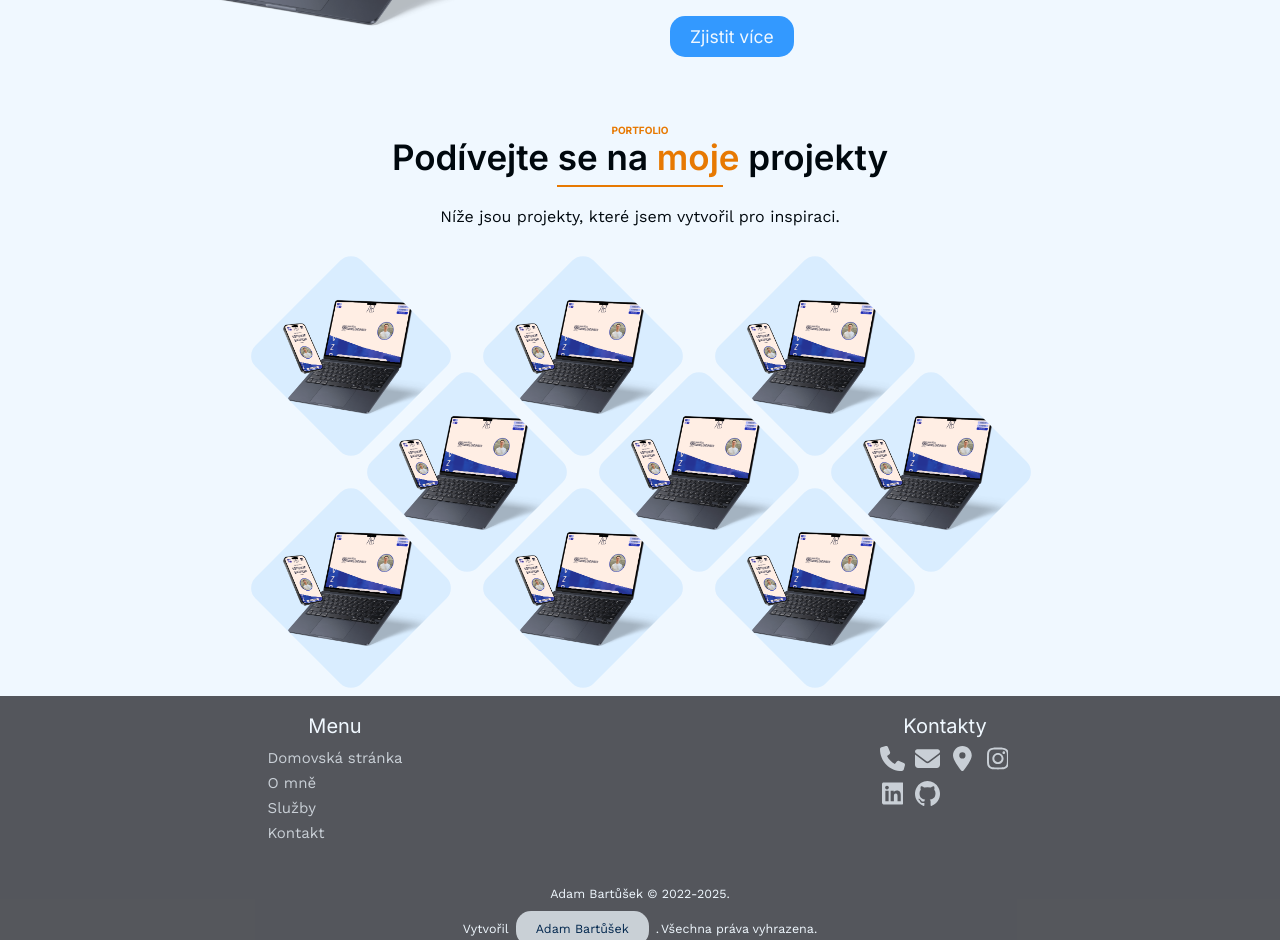
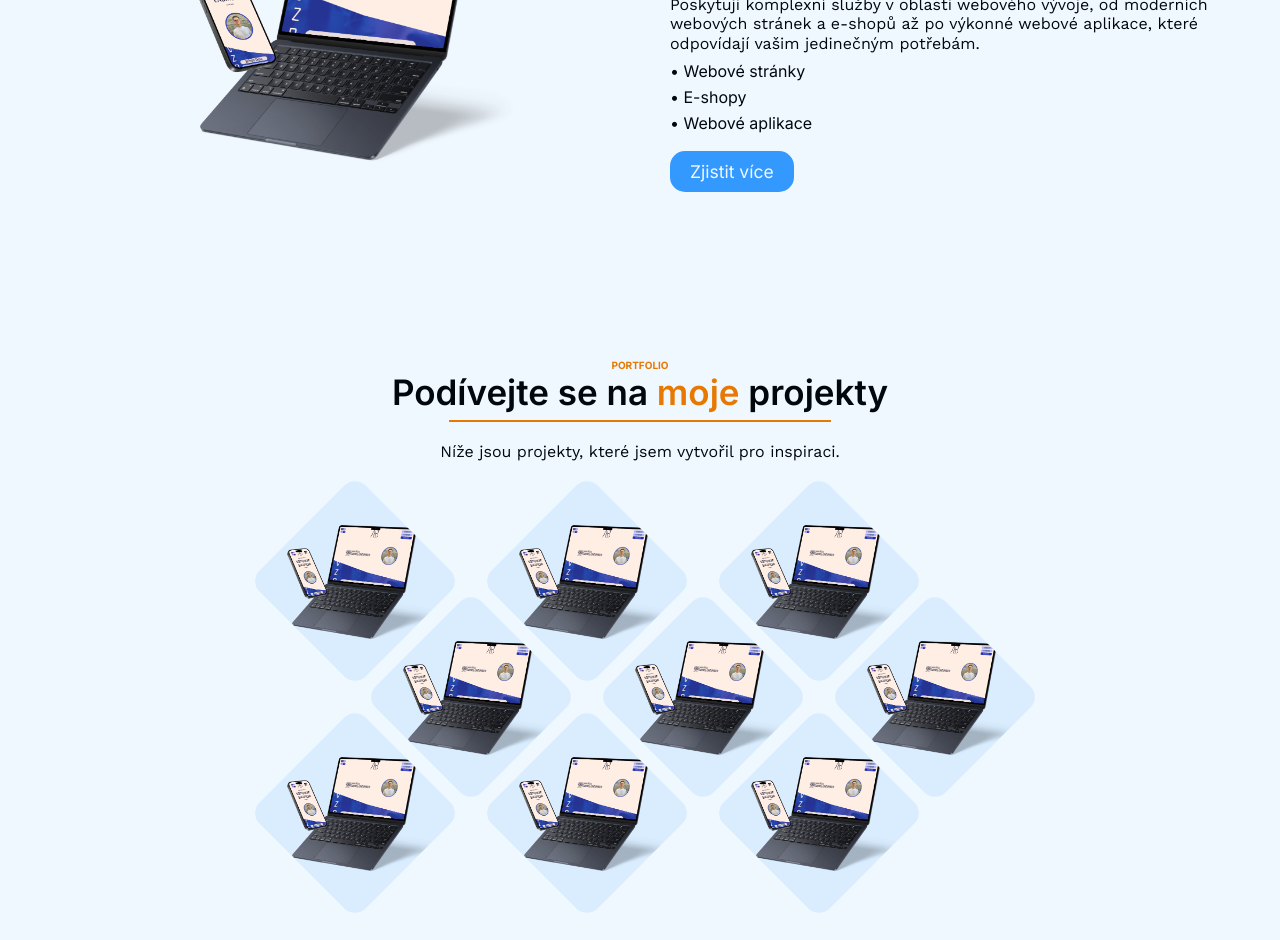
Before and after one commit to adambprograming/NextJsTemplate, a Next.js app: page / in a window 1280 px wide. Shown: the part 880-1820 px from the top of the page. Built offline with nearby package versions, Linux system fonts and the light colour scheme.

Commit message:
change way of gaps & paddings in section & main & body

```diff
--- a/app/globals.scss
+++ b/app/globals.scss
@@ -120,7 +120,7 @@ body{
     --breakpoint-768: 768px; // < Tablet < 1024px
     --breakpoint-480: 480px; // > Mobile (Between 480px & 768px is small tablet)
     --breakpoint-300: 320px; // Smallest phone width
-    --padding-page: 7.5rem var(--padding-page-sides);
+    --padding-page: clamp(2.5rem, 5vw, 5rem) var(--padding-page-sides);
     --padding-header: 2.5rem var(--padding-page-sides) 0 var(--padding-page-sides);
     --padding-page-sides: clamp(1rem, 5vw, 8rem);
     // INDIVIDUAL FOR PROJECT
@@ -162,24 +162,26 @@ body{
     min-height: 100svh;
     display: flex;
     flex-direction: column;
+    gap: var(--gap-section);
     margin: 0;
     & > * {
         margin: 0;
         align-self: center;
-        width: calc(100% - var(--padding-page-sides) * 2);
     }
 }
 
 main {
     flex-grow: 1;
-    padding: var(--padding-page);
-    max-width: 1440px;
+    width: 100%;
+    max-width: calc(1440px + var(--padding-page-sides) * 2);
     display: flex;
     flex-direction: column;
     gap: var(--gap-section);
 }
 
 section {
+    width: calc(100% - var(--padding-page-sides) * 2);
+    padding: var(--padding-page);
     gap: var(--gap-section);
 }
 
--- a/app/kontakt/page.jsx
+++ b/app/kontakt/page.jsx
@@ -195,7 +195,7 @@ const Page = () => {
   };
 
   return (
-    <main className={styles.main}>
+    <main className={`${styles.main}`}>
       <section className={`${styles.contacts}`}>
         <div className={`${styles.contentContainer}`}>
           <div className={`${styles.titleContainer}`}>
--- a/app/kontakt/page.module.scss
+++ b/app/kontakt/page.module.scss
@@ -11,9 +11,11 @@
     justify-content: space-between;
     gap: 2.5rem;
     flex-wrap: wrap;
-
+    @media only screen and (max-width: 880px) {
+      flex-direction: column;
+    }
     .contentContainer {
-      margin: 0;
+      margin: auto 0;
       flex: 1 1 40%;
       display: flex;
       flex-direction: column;
--- a/app/o-mne/page.jsx
+++ b/app/o-mne/page.jsx
@@ -25,7 +25,7 @@ import {
 
 const Page = () => {
   return (
-    <main className={styles.main}>
+    <main className={`${styles.main}`}>
       <section className={`${styles.introduction}`}>
         <div className={`${styles.imgContainer}`}>
           <Image
--- a/app/page.module.scss
+++ b/app/page.module.scss
@@ -4,7 +4,7 @@
     display: flex;
     flex-direction: row;
     flex-wrap: wrap;
-    @media only screen and (max-width: 480px) {
+    @media only screen and (max-width: 880px) {
       flex-direction: column;
     }
     div {
@@ -17,6 +17,7 @@
       }
     }
     .contentContainer {
+      margin: auto 0;
       display: flex;
       flex-direction: column;
       justify-content: left;
@@ -76,6 +77,7 @@
     justify-content: center;
     gap: 4.5rem;
     .contentContainer {
+      margin: auto 0;
       display: flex;
       flex-direction: column;
       align-items: center;
@@ -120,7 +122,7 @@
     display: flex;
     flex-direction: row;
     flex-wrap: wrap;
-    @media only screen and (max-width: 480px) {
+    @media only screen and (max-width: 880px) {
       flex-direction: column-reverse;
     }
     div {
@@ -133,6 +135,7 @@
       }
     }
     .contentContainer {
+      margin: auto 0;
       display: flex;
       flex-direction: column;
       justify-content: left;
--- a/app/sluzby/page.jsx
+++ b/app/sluzby/page.jsx
@@ -22,7 +22,7 @@ import Btn from "@/components/btn/btn.component";
 
 const ServicesPage = () => {
   return (
-    <main className={styles.main}>
+    <main className={`${styles.main}`}>
       <section className={`${styles.chooser}`}>
         <InteractiveChooser />
       </section>
--- a/components/portfolio-rotated-grid/portfolio-rotated-grid.module.scss
+++ b/components/portfolio-rotated-grid/portfolio-rotated-grid.module.scss
@@ -1,5 +1,4 @@
 .portfolioRotatedGridContainer {
-  width: 100%;
   height: 250px;
   display: flex;
   flex-direction: row;
@@ -7,8 +6,6 @@
   column-gap: 82px;
   justify-content: center;
   position: relative;
-  // left: -58px;
-  top: 1rem;
   .box {
     margin: auto 0;
     // background-color: rgba(var(--color-primary, 0, 0, 0), 0.9);
@@ -23,34 +20,34 @@
     left: 0px;
     top: 0px;
     &:nth-of-type(1) {
-      left: -290px;
+      left: -539px;
     }
     &:nth-of-type(2) {
-      left: -58px;
+      left: -307px;
     }
     &:nth-of-type(3) {
-      left: 174px;
+      left: -75px;
     }
     &:nth-of-type(4) {
-      left: 406px;
+      left: 157px;
     }
     &:nth-of-type(5) {
-      left: 638px;
+      left: 389px;
     }
     &:nth-of-type(6) {
-      left: -174px;
+      left: -423px;
       top: 116px;
     }
     &:nth-of-type(7) {
-      left: 58px;
+      left: -191px;
       top: 116px;
     }
     &:nth-of-type(8) {
-      left: 290px;
+      left: 41px;
       top: 116px;
     }
     &:nth-of-type(9) {
-      left: 522px;
+      left: 273px;
       top: 116px;
     }
     .inner {
@@ -58,12 +55,10 @@
       height: 100%;
       transition: transform 0.75s;
       transform: rotate(-45deg);
-      // background-color: green;
       display: flex;
       align-content: center;
       justify-content: center;
       img {
-        // width: 100x%;
         height: 100%;
         width: auto;
       }
@@ -76,227 +71,81 @@
       }
     }
   }
-  // @media only screen and (max-width: 1500px) {
-  //   width: 90%;
-  // }
   @media only screen and (max-width: 1300px) {
-    left: -58px;
     height: 350px;
-    // height: 450px;
     .box {
       &:nth-of-type(1) {
-        left: -58px;
+        left: -360px;
       }
       &:nth-of-type(2) {
-        left: 174px;
+        left: -128px;
       }
       &:nth-of-type(3) {
-        left: 406px;
+        left: 104px;
       }
       &:nth-of-type(4) {
-        left: 58px;
+        left: -244px;
         top: 116px;
       }
       &:nth-of-type(5) {
-        left: 290px;
+        left: -12px;
         top: 116px;
       }
       &:nth-of-type(6) {
-        left: 522px;
+        left: 220px;
         top: 116px;
       }
       &:nth-of-type(7) {
-        left: -58px;
+        left: -360px;
         top: 232px;
       }
       &:nth-of-type(8) {
-        left: 174px;
+        left: -128px;
         top: 232px;
       }
       &:nth-of-type(9) {
-        left: 406px;
+        left: 104px;
         top: 232px;
       }
     }
   }
-  // @media only screen and (max-width: 1152px) {
-  //   width: 80%;
-  //   .box {
-  //     &:nth-of-type(4),
-  //     &:nth-of-type(5),
-  //     &:nth-of-type(6) {
-  //       left: 116px;
-  //       top: -34px;
-  //     }
-  //     &:nth-of-type(7),
-  //     &:nth-of-type(8),
-  //     &:nth-of-type(9) {
-  //       left: 0px;
-  //       top: -68px;
-  //     }
-  //   }
-  // }
   @media only screen and (max-width: 970px) {
-    left: 58px;
     height: 600px;
     .box {
       &:nth-of-type(1) {
-        left: -58px;
+        left: -254px;
       }
       &:nth-of-type(2) {
-        left: 174px;
+        left: -22px;
       }
       &:nth-of-type(3) {
-        left: 58px;
+        left: -138px;
         top: 116px;
       }
       &:nth-of-type(4) {
-        left: 290px;
+        left: 94px;
         top: 116px;
       }
       &:nth-of-type(5) {
-        left: -58px;
+        left: -254px;
         top: 232px;
       }
       &:nth-of-type(6) {
-        left: 174px;
+        left: -22px;
         top: 232px;
       }
       &:nth-of-type(7) {
-        left: 58px;
+        left: -138px;
         top: 348px;
       }
       &:nth-of-type(8) {
-        left: 290px;
+        left: 94px;
         top: 348px;
       }
       &:nth-of-type(9) {
-        left: -58px;
+        left: -254px;
         top: 464px;
       }
     }
   }
-  @media only screen and (max-width: 760px) {
-    left: 58px;
-    height: 700px;
-    .box {
-      &:nth-of-type(1) {
-        left: -58px;
-      }
-      &:nth-of-type(2) {
-        left: 174px;
-      }
-      &:nth-of-type(3) {
-        left: 58px;
-        top: 116px;
-      }
-      &:nth-of-type(4) {
-        left: 290px;
-        top: 116px;
-      }
-      &:nth-of-type(5) {
-        left: -58px;
-        top: 232px;
-      }
-      &:nth-of-type(6) {
-        left: 174px;
-        top: 232px;
-      }
-      &:nth-of-type(7) {
-        left: 58px;
-        top: 348px;
-      }
-      &:nth-of-type(8) {
-        left: 290px;
-        top: 348px;
-      }
-      &:nth-of-type(9) {
-        left: -58px;
-        top: 464px;
-      }
-    }
-  }
-  // @media only screen and (max-width: 667px) {
-  //   max-height: 350px;
-  //   column-gap: 62px;
-  //   left: -41px;
-  //   .box {
-  //     //   border-radius: 0px;
-  //     width: 100px;
-  //     &:nth-of-type(2) {
-  //       left: 0px;
-  //       top: 0px;
-  //     }
-  //     &:nth-of-type(3) {
-  //       left: 81px;
-  //       top: -19px;
-  //     }
-  //     &:nth-of-type(4) {
-  //       left: 81px;
-  //       top: -19px;
-  //     }
-  //     &:nth-of-type(5) {
-  //       left: 0px;
-  //       top: -39px;
-  //     }
-  //     &:nth-of-type(6) {
-  //       left: 0px;
-  //       top: -39px;
-  //     }
-  //     &:nth-of-type(7) {
-  //       left: 81px;
-  //       top: -58px;
-  //     }
-  //     &:nth-of-type(8) {
-  //       left: 81px;
-  //       top: -58px;
-  //     }
-  //     &:nth-of-type(9) {
-  //       left: -81px;
-  //       top: -77px;
-  //     }
-  //   }
-  // }
-  // @media only screen and (max-width: 447px) {
-  //   // width: 70%;
-  //   max-height: 700px;
-  //   column-gap: 62px;
-  //   left: -41px;
-  //   .box {
-  //     //   border-radius: 0px;
-  //     width: 100px;
-  //     &:nth-of-type(2) {
-  //       left: 81px;
-  //       top: -19px;
-  //     }
-  //     &:nth-of-type(3) {
-  //       left: 0px;
-  //       top: -39px;
-  //     }
-  //     &:nth-of-type(4) {
-  //       left: 81px;
-  //       top: -58px;
-  //     }
-  //     &:nth-of-type(5) {
-  //       left: 0px;
-  //       top: -77px;
-  //     }
-  //     &:nth-of-type(6) {
-  //       left: 81px;
-  //       top: -96px;
-  //     }
-  //     &:nth-of-type(7) {
-  //       left: 0px;
-  //       top: -115px;
-  //     }
-  //     &:nth-of-type(8) {
-  //       left: 81px;
-  //       top: -134px;
-  //     }
-  //     &:nth-of-type(9) {
-  //       left: 0px;
-  //       top: -153px;
-  //     }
-  //   }
-  // }
 }
--- a/components/showcase/showcase.module.scss
+++ b/components/showcase/showcase.module.scss
@@ -1,7 +1,7 @@
 .showcaseImgContainer {
   margin: auto 0;
   display: flex;
-  overflow-x: hidden;
+  // overflow-x: hidden;
   > * {
     flex: 0 0 50%;
   }
```
Also changed, not shown: app/o-mne/page.module.scss (+8 -4 lines), app/sluzby/page.module.scss (+6 -7 lines).
